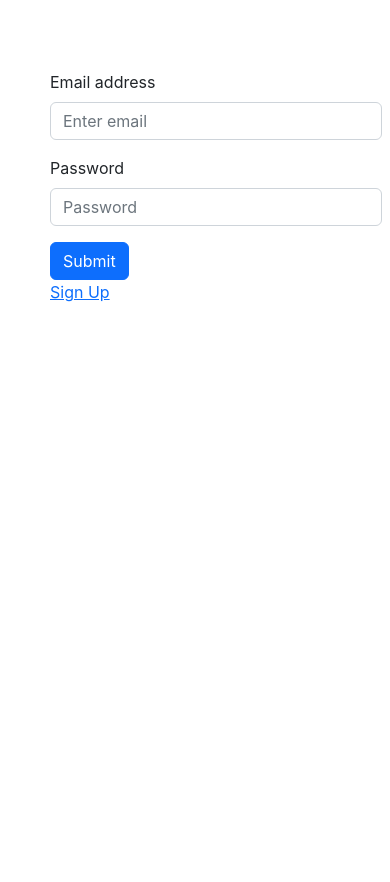
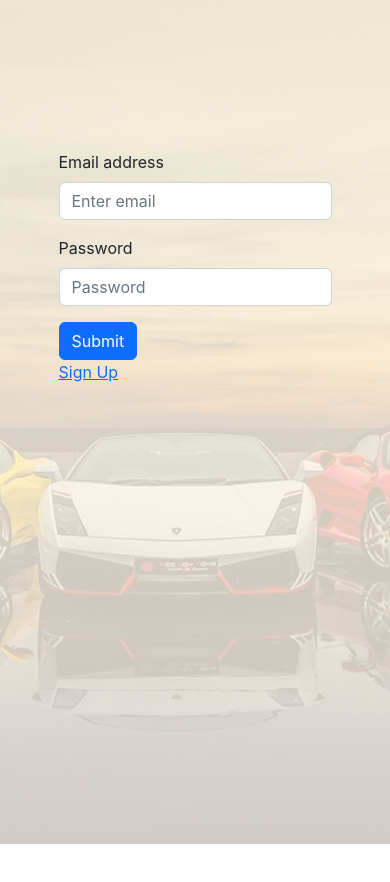
Before and after one commit to zkr024/Cars, a React (Create React App) app: page / in a window 390 px wide. After the commit the page ends 844 px from the top, so only its background shows below. Built offline with nearby package versions, Linux system fonts and the light colour scheme.

Commit message:
style app - login form

```diff
--- a/src/assets/access.css
+++ b/src/assets/access.css
@@ -1,3 +1,36 @@
-.page-position {
-  margin-left: 15%;
+.login-form-container {
+  height: 100vh;
+  position: relative;
 }
+
+.login-form-container::before {
+  position: absolute;
+  top: 0;
+  right: 0;
+  bottom: 0;
+  left: 0;
+  content: "";
+  background: linear-gradient(0deg, rgba(230, 134, 10, 0.2), rgba(255, 179, 0, 0.5)), url("./images/wallpaper/wallpaper.jpg");
+  background-size: cover;
+  background-position: top center;
+  opacity: 0.25;
+}
+
+.login-form {
+  position: relative;
+  width: 30%;
+  margin: auto;
+  padding-top: 150px;
+}
+
+@media only screen and (max-width: 1000px) {
+  .login-form {
+    width: 50%;
+  }
+}
+
+@media only screen and (max-width: 450px) {
+  .login-form {
+    width: 70%;
+  }
+}
--- a/src/assets/allCars.css
+++ b/src/assets/allCars.css
@@ -1,8 +1,3 @@
-.page-position {
-  margin-left: 15%;
-  padding-top: 100px;
-}
-
 .cards_container {
   display: flex;
   align-items: center;
@@ -61,10 +56,3 @@
   font-weight: bold;
   box-shadow: rgba(151, 191, 17, 0.25) 0 30px 60px -12px inset, rgba(0, 0, 0, 0.3) 0 18px 36px -18px inset;
 }
-
-@media only screen and (max-width: 1024px) {
-  .page-position {
-    margin-left: 0;
-    padding-top: 50px;
-  }
-}
--- a/src/assets/details.css
+++ b/src/assets/details.css
@@ -1,7 +1,3 @@
-.page-position {
-  margin-left: 15%;
-}
-
 .details-container {
   margin-top: 150px;
   display: flex;
@@ -64,9 +60,3 @@
     position: relative;
   }
 }
-
-@media only screen and (max-width: 1024px) {
-  .page-position {
-    margin-left: 0;
-  }
-}
--- a/src/assets/front.css
+++ b/src/assets/front.css
@@ -1,7 +1,3 @@
-.page-position {
-  margin-left: 15%;
-}
-
 h1 {
   text-align: center;
 }
@@ -79,9 +75,3 @@ h1 {
     height: 50%;
   }
 }
-
-@media only screen and (max-width: 1024px) {
-  .page-position {
-    margin-left: 0;
-  }
-}
--- a/src/assets/style.css
+++ b/src/assets/style.css
@@ -2,6 +2,11 @@
   margin: 0;
   padding: 0;
   box-sizing: border-box;
+}
+
+.page-position {
+  margin-left: 15%;
+  padding-top: 100px;
 }
 
 @media only screen and (max-width: 1024px) {
@@ -9,4 +14,9 @@
     display: flex;
     flex-direction: column;
   }
+
+  .page-position {
+    margin-left: 0;
+    padding-top: 50px;
+  }
 }
--- a/src/components/appointments/Appointment.js
+++ b/src/components/appointments/Appointment.js
@@ -29,7 +29,7 @@ const Appointment = () => {
   // eslint-disable-next-line implicit-arrow-linebreak
   const toDay = new Date().toISOString().substring(0, 10);
   return (
-    <div className="user-container" data-testid="user-a">
+    <div className="page-position">
       <h1>Appointment Component</h1>
       <Form onSubmit={handleSubmit}>
         <Cities />
--- a/src/components/appointments/AppointmentsList.js
+++ b/src/components/appointments/AppointmentsList.js
@@ -13,7 +13,7 @@ const AppointmentsList = () => {
   }, [dispatch]);
 
   return (
-    <div className="user-container" data-testid="user-a">
+    <div className="page-position">
       <h1> Appointments List</h1>
       <div>
         { appointments.length === 0
--- a/src/components/users/Login.js
+++ b/src/components/users/Login.js
@@ -43,7 +43,7 @@ function Login({ handleClick }) {
   );
 
   return (
-    <div className="user-container page-position" data-testid="user-a">
+    <div className="login-form-container">
       <div className="app">
         <div className="login-form">
           { isSubmitted
--- a/src/index.css
+++ b/src/index.css
@@ -38,10 +38,6 @@ code {
   margin: 20px 50px;
 }
 
-/* .nav-frame {
-  width: 15%;
-} */
-
 .nav-visible {
   display: block;
 }
```
Also changed, not shown: src/assets/images/wallpaper/wallpaper.jpg (added).
